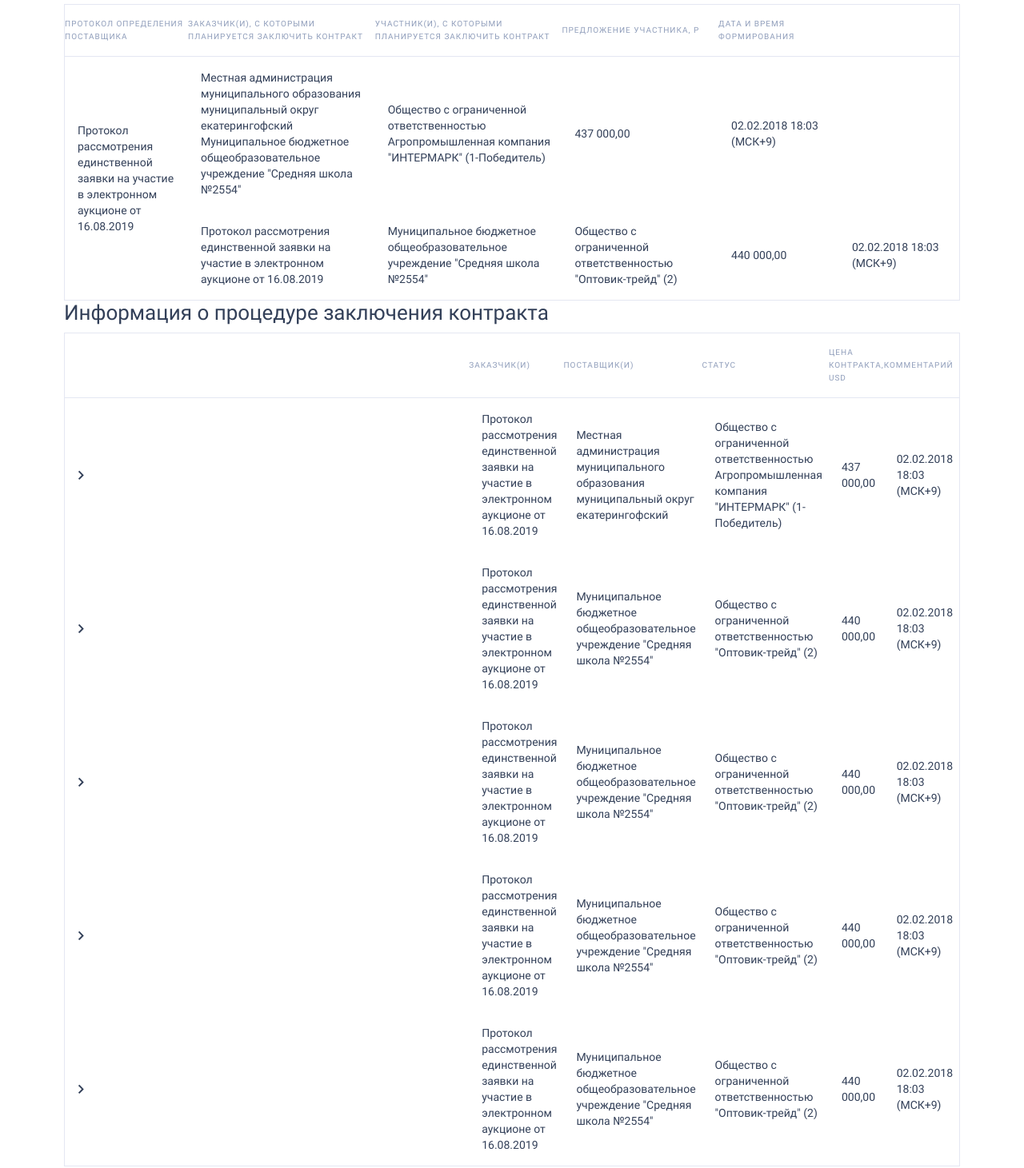
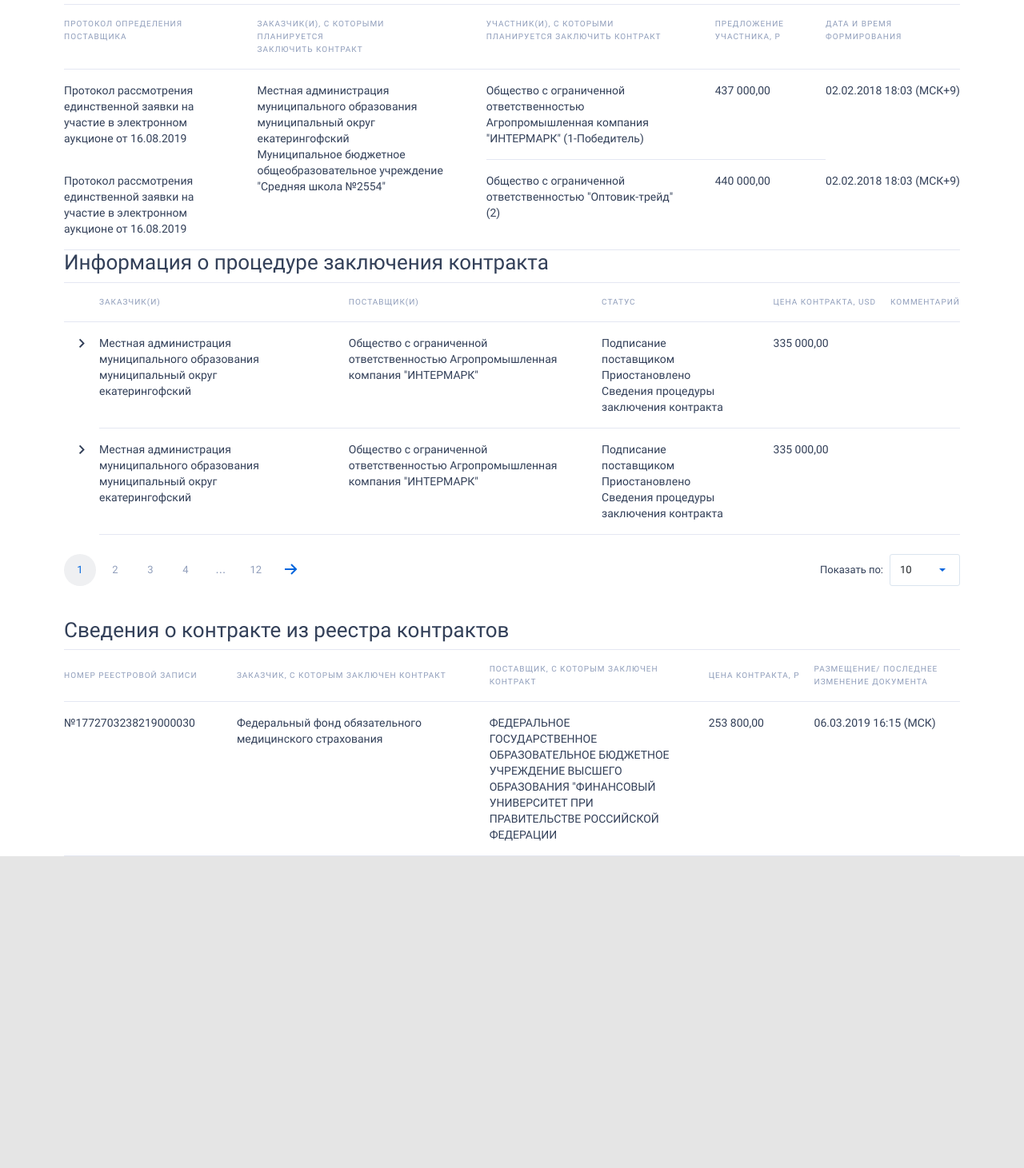
Before and after one commit to lshtw/zakupki-cards, a website: page index.html in a window 1280 px wide. Shown: the part 65-1526 px from the top of the page at 80% size. After the commit the page ends 1136 px from the top, so only its background shows below. Drawn offline with nearby package versions, Linux system fonts and the light colour scheme; files that its build step writes are made by us from their sources.

Commit message:
add padding

```diff
--- a/index.html
+++ b/index.html
@@ -11,139 +11,147 @@
     <h2 class="head-text">Результат определения поставщика, сформированный на основании размещенных протоколов</h2>
     <table class="table">
 
-        <tr class="table__row table__header">
-            <th class="table__header-item table__row-item table-head-text mr40" width="176">Протокол определения
-                поставщика
+        <tr class="table__header table__row">
+            <th class="table__header-item table__row-item table-head-text">
+                <div class="padd">Протокол определения<br>
+                    поставщика
+                </div>
             </th>
-            <th class="table__header-item table__row-item table-head-text mr40" width="270">Заказчик(и), с которыми
-                планируется заключить контракт
+            <th class="table__header-item table__row-item table-head-text">
+                <div class="padd">Заказчик(и), с которыми
+                    планируется<br> заключить контракт
+                </div>
             </th>
-            <th class="table__header-item table__row-item table-head-text mr40" width="225">Участник(и), с которыми
-                планируется заключить контракт
+            <th class="table__header-item table__row-item table-head-text">
+                <div class="padd">Участник(и), с которыми<br>
+                    планируется заключить контракт
+                </div>
             </th>
-            <th class="table__header-item table__row-item table-head-text mr56" width="89">Предложение участника, р
+            <th class="table__header-item table__row-item table-head-text">
+                <div class="padd">Предложение<br> участника, р</div>
             </th>
-            <th class="table__header-item table__row-item table-head-text" width="184">Дата и время формирования
+            <th class="table__header-item table__row-item table-head-text">
+                <div class="padd">Дата и время<br> формирования</div>
             </th>
         </tr>
 
         <tr class="table__row">
-            <td class="table__row-item normal-text" width="176" rowspan="2">Протокол рассмотрения единственной заявки на участие в
-                электронном аукционе от 16.08.2019
+            <td class="table__row-item normal-text border-bottom-0">
+                <div class="padd">Протокол рассмотрения единственной заявки на участие в
+                    электронном аукционе от 16.08.2019
+                </div>
             </td>
-            <td class="table__row-item normal-text" width="270" >Местная администрация муниципального образования
-                муниципальный округ екатерингофский
-                Муниципальное бюджетное общеобразовательное учреждение
-                "Средняя школа №2554"
+            <td class="table__row-item normal-text" rowspan="2">
+                <div class="padd"><p>Местная администрация муниципального образования
+                    муниципальный округ екатерингофский</p>
+                    <p>Муниципальное бюджетное общеобразовательное учреждение
+                        "Средняя школа №2554"</p></div>
             </td>
-            <td class="table__row-item normal-text" width="225">Общество с ограниченной ответственностью Агропромышленная
-                компания "ИНТЕРМАРК" (1-Победитель)
+            <td class="table__row-item normal-text">
+                <div class="padd">Общество с ограниченной ответственностью Агропромышленная
+                    компания "ИНТЕРМАРК" (1-Победитель)
+                </div>
             </td>
-            <td class="table__row-item normal-text" width="89">437 000,00</td>
-            <td class="table__row-item normal-text" width="184">02.02.2018 18:03 (МСК+9)</td>
+            <td class="table__row-item normal-text">
+                <div class="padd">437 000,00</div>
+            </td>
+            <td class="table__row-item normal-text border-bottom-0">
+                <div class="padd">02.02.2018&nbsp;18:03&nbsp;(МСК+9)</div>
+            </td>
         </tr>
         <tr class="table__row">
-            <td class="table__row-item normal-text" width="176">Протокол рассмотрения единственной заявки на участие в
-                электронном аукционе от 16.08.2019
+            <td class="table__row-item normal-text">
+                <div class="padd">Протокол рассмотрения единственной заявки на участие в
+                    электронном аукционе от 16.08.2019
+                </div>
             </td>
-            <td class="table__row-item normal-text" width="270">Муниципальное бюджетное общеобразовательное учреждение
-                "Средняя школа №2554"
+            <td class="table__row-item normal-text">
+                <div class="padd">Общество с ограниченной ответственностью "Оптовик-трейд"
+                    (2)
+                </div>
             </td>
-            <td class="table__row-item normal-text" width="225">Общество с ограниченной ответственностью "Оптовик-трейд"
-                (2)
+            <td class="table__row-item normal-text">
+                <div class="padd">440 000,00</div>
             </td>
-            <td class="table__row-item normal-text" width="89">440 000,00</td>
-            <td class="table__row-item normal-text" width="184">02.02.2018 18:03 (МСК+9)</td>
+            <td class="table__row-item normal-text">
+                <div class="padd">02.02.2018&nbsp;18:03&nbsp;(МСК+9)</div>
+            </td>
         </tr>
 
     </table>
+
 
 </section>
 <section class="container">
     <h2 class="head-text">Информация о процедуре заключения контракта</h2>
     <table class="table">
-        <thead>
-        <tr class="table__row table__header">
-            <th class="table__row-item chevron-td"></th>
-            <th class="table__header-item table__row-item table-head-text middle-td">Заказчик(и)</th>
-            <th class="table__header-item table__row-item table-head-text long-td">Поставщик(и)</th>
-            <th class="table__header-item table__row-item table-head-text large-td">Статус</th>
-            <th class="table__header-item table__row-item table-head-text shallow-td">Цена контракта, usd</th>
-            <th class="table__header-item table__row-item table-head-text standard-td">Комментарий</th>
+
+        <tr class="table__header table__row">
+            <th class="chevrons"></th>
+            <th class="table__header-item table-head-text">
+                <div class="padd">Заказчик(и)</div>
+            </th>
+            <th class="table__header-item table-head-text">
+                <div class="padd">Поставщик(и)</div>
+            </th>
+            <th class="table__header-item table-head-text">
+                <div class="padd">Статус</div>
+            </th>
+            <th class="table__header-item table-head-text">
+                <div class="padd">Цена&nbsp;контракта,&nbsp;usd</div>
+            </th>
+            <th class="table__header-item table-head-text">
+                <div class="padd">Комментарий</div>
+            </th>
         </tr>
-        </thead>
-        <tbody>
+
         <tr class="table__row">
-            <td class="table__row-item chevron-td"><img src="src/img/chevron.svg" alt="Раскрыть"></td>
-            <td class="table__row-item middle-td normal-text">Протокол рассмотрения единственной заявки на участие в
-                электронном аукционе от 16.08.2019
+            <td class="chevron-td"><img src="src/img/chevron.svg"></td>
+            <td class="table__row-item normal-text">
+                <div class="padd">Местная администрация муниципального образования муниципальный округ екатерингофский
+                </div>
             </td>
-            <td class="table__row-item long-td normal-text">Местная администрация муниципального образования
-                муниципальный округ екатерингофский
+            <td class="table__row-item normal-text">
+                <div class="padd">Общество с ограниченной ответственностью Агропромышленная компания "ИНТЕРМАРК"</div>
             </td>
-            <td class="table__row-item large-td normal-text">Общество с ограниченной ответственностью Агропромышленная
-                компания "ИНТЕРМАРК" (1-Победитель)
+            <td class="table__row-item normal-text">
+                <div class="padd">
+                    <p>Подписание поставщиком</p>
+                    <p>Приостановлено</p>
+                    <p>Сведения процедуры заключения контракта</p>
+                </div>
             </td>
-            <td class="table__row-item shallow-td normal-text">437 000,00</td>
-            <td class="table__row-item standard-td normal-text">02.02.2018 18:03 (МСК+9)</td>
+            <td class="table__row-item normal-text">
+                <div class="padd">335&nbsp;000,00</div>
+            </td>
+            <td class="table__row-item normal-text">
+                <div class="padd"></div>
+            </td>
         </tr>
         <tr class="table__row">
-            <td class="table__row-item chevron-td"><img src="src/img/chevron.svg" alt="Раскрыть"></td>
-            <td class="table__row-item middle-td normal-text">Протокол рассмотрения единственной заявки на участие в
-                электронном аукционе от 16.08.2019
+            <td class="chevron-td"><img src="src/img/chevron.svg"></td>
+            <td class="table__row-item normal-text">
+                <div class="padd">Местная администрация муниципального образования муниципальный округ екатерингофский
+                </div>
             </td>
-            <td class="table__row-item long-td normal-text">Муниципальное бюджетное общеобразовательное учреждение
-                "Средняя школа №2554"
+            <td class="table__row-item normal-text" rowspan="2">
+                <div class="padd">Общество с ограниченной ответственностью Агропромышленная компания "ИНТЕРМАРК"</div>
             </td>
-            <td class="table__row-item large-td normal-text">Общество с ограниченной ответственностью "Оптовик-трейд"
-                (2)
+            <td class="table__row-item normal-text">
+                <div class="padd">
+                    <p>Подписание поставщиком</p>
+                    <p>Приостановлено</p>
+                    <p>Сведения процедуры заключения контракта</p>
+                </div>
             </td>
-            <td class="table__row-item shallow-td normal-text">440 000,00</td>
-            <td class="table__row-item standard-td normal-text">02.02.2018 18:03 (МСК+9)</td>
+            <td class="table__row-item normal-text">
+                <div class="padd">335&nbsp;000,00</div>
+            </td>
+            <td class="table__row-item normal-text">
+                <div class="padd"></div>
+            </td>
         </tr>
-        <tr class="table__row">
-            <td class="table__row-item chevron-td"><img src="src/img/chevron.svg" alt="Раскрыть"></td>
-            <td class="table__row-item middle-td normal-text">Протокол рассмотрения единственной заявки на участие в
-                электронном аукционе от 16.08.2019
-            </td>
-            <td class="table__row-item long-td normal-text">Муниципальное бюджетное общеобразовательное учреждение
-                "Средняя школа №2554"
-            </td>
-            <td class="table__row-item large-td normal-text">Общество с ограниченной ответственностью "Оптовик-трейд"
-                (2)
-            </td>
-            <td class="table__row-item shallow-td normal-text">440 000,00</td>
-            <td class="table__row-item standard-td normal-text">02.02.2018 18:03 (МСК+9)</td>
-        </tr>
-        <tr class="table__row">
-            <td class="table__row-item chevron-td"><img src="src/img/chevron.svg" alt="Раскрыть"></td>
-            <td class="table__row-item middle-td normal-text">Протокол рассмотрения единственной заявки на участие в
-                электронном аукционе от 16.08.2019
-            </td>
-            <td class="table__row-item long-td normal-text">Муниципальное бюджетное общеобразовательное учреждение
-                "Средняя школа №2554"
-            </td>
-            <td class="table__row-item large-td normal-text">Общество с ограниченной ответственностью "Оптовик-трейд"
-                (2)
-            </td>
-            <td class="table__row-item shallow-td normal-text">440 000,00</td>
-            <td class="table__row-item standard-td normal-text">02.02.2018 18:03 (МСК+9)</td>
-        </tr>
-        <tr class="table__row">
-            <td class="table__row-item chevron-td"><img src="src/img/chevron.svg" alt="Раскрыть"></td>
-            <td class="table__row-item middle-td normal-text">Протокол рассмотрения единственной заявки на участие в
-                электронном аукционе от 16.08.2019
-            </td>
-            <td class="table__row-item long-td normal-text">Муниципальное бюджетное общеобразовательное учреждение
-                "Средняя школа №2554"
-            </td>
-            <td class="table__row-item large-td normal-text">Общество с ограниченной ответственностью "Оптовик-трейд"
-                (2)
-            </td>
-            <td class="table__row-item shallow-td normal-text">440 000,00</td>
-            <td class="table__row-item standard-td normal-text">02.02.2018 18:03 (МСК+9)</td>
-        </tr>
-        </tbody>
+
     </table>
     <div class="paginator-block">
         <div class="d-flex justify-content-between">
@@ -153,21 +161,26 @@
                         <a class="page__link page__link_active">
                             <span class="link-text">1</span>
                         </a>
-                    </li><li class="page">
+                    </li>
+                    <li class="page">
                         <a href="javascript:goToPage(2)" data-pagenumber="2" class="page__link">
                             <span class="link-text">2</span>
                         </a>
-                    </li><li class="page">
+                    </li>
+                    <li class="page">
                         <a href="javascript:goToPage(3)" data-pagenumber="3" class="page__link">
                             <span class="link-text">3</span>
                         </a>
-                    </li><li class="page">
+                    </li>
+                    <li class="page">
                         <a href="javascript:goToPage(4)" data-pagenumber="3" class="page__link">
                             <span class="link-text">4</span>
                         </a>
-                    </li><li class="page paginator-block__ellipsis">
+                    </li>
+                    <li class="page paginator-block__ellipsis">
                         <span class="link-text-enum">...</span>
-                    </li><li class="page">
+                    </li>
+                    <li class="page">
                         <a href="javascript:goToPage(12)" data-pagenumber="100" class="page__link">
                             <span class="link-text">12</span>
                         </a>
@@ -197,56 +210,49 @@
         </div>
     </div>
 </section>
-<!--<section class="container">-->
-    <!--<h2 class="head-text">Результат определения поставщика, сформированный на основании размещенных протоколов</h2>-->
-    <!--<div class="table">-->
+<section class="container">
+    <h2 class="head-text">Сведения о контракте из реестра контрактов</h2>
+    <table class="table">
 
-        <!--<div class="table__row table__header">-->
-            <!--<div class="table__header-item table__row-item table-head-text mr40" >Протокол определения-->
-                <!--поставщика-->
-            <!--</div>-->
-            <!--<div class="table__header-item table__row-item table-head-text mr40">Заказчик(и), с которыми-->
-                <!--планируется заключить контракт-->
-            <!--</div>-->
-            <!--<div class="table__header-item table__row-item table-head-text mr40">Участник(и), с которыми-->
-                <!--планируется заключить контракт-->
-            <!--</div>-->
-            <!--<div class="table__header-item table__row-item table-head-text mr56">Предложение участника, р-->
-            <!--</div>-->
-            <!--<div class="table__header-item table__row-item table-head-text">Дата и время формирования-->
-            <!--</div>-->
-        <!--</div>-->
+        <tr class="table__header table__row">
+            <th class="table__header-item table-head-text">
+                <div class="padd">Номер реестровой записи</div>
+            </th>
+            <th class="table__header-item table-head-text">
+                <div class="padd">Заказчик,&nbsp;с&nbsp;которым&nbsp;заключен&nbsp;контракт</div>
+            </th>
+            <th class="table__header-item table-head-text">
+                <div class="padd">Поставщик, с которым заключен<br>контракт</div>
+            </th>
+            <th class="table__header-item table-head-text">
+                <div class="padd">Цена&nbsp;контракта,&nbsp;р</div>
+            </th>
+            <th class="table__header-item table-head-text">
+                <div class="padd">Размещение/&nbsp;последнее изменение документа</div>
+            </th>
+        </tr>
 
-        <!--<div class="table__row">-->
-            <!--<div class="table__row-item normal-text">Протокол рассмотрения единственной заявки на участие в-->
-                <!--электронном аукционе от 16.08.2019-->
-            <!--</div>-->
-            <!--<div class="table__row-item normal-text">Местная администрация муниципального образования-->
-                <!--муниципальный округ екатерингофский-->
-                <!--Муниципальное бюджетное общеобразовательное учреждение-->
-                <!--"Средняя школа №2554"-->
-            <!--</div>-->
-            <!--<div class="table__row-item normal-text">Общество с ограниченной ответственностью Агропромышленная-->
-                <!--компания "ИНТЕРМАРК" (1-Победитель)-->
-            <!--</div>-->
-            <!--<div class="table__row-item normal-text">437 000,00</div>-->
-            <!--<div class="table__row-item normal-text">02.02.2018 18:03 (МСК+9)</div>-->
-        <!--</div>-->
-        <!--<div class="table__row">-->
-            <!--<div class="table__row-item normal-text">Протокол рассмотрения единственной заявки на участие в-->
-                <!--электронном аукционе от 16.08.2019-->
-            <!--</div>-->
-            <!--<div class="table__row-item normal-text">Муниципальное бюджетное общеобразовательное учреждение-->
-                <!--"Средняя школа №2554"-->
-            <!--</div>-->
-            <!--<div class="table__row-item normal-text">Общество с ограниченной ответственностью "Оптовик-трейд"-->
-                <!--(2)-->
-            <!--</div>-->
-            <!--<div class="table__row-item normal-text">440 000,00</div>-->
-            <!--<div class="table__row-item normal-text">02.02.2018 18:03 (МСК+9)</div>-->
-        <!--</div>-->
-
-    <!--</div>-->
-<!--</section>-->
+        <tr class="table__row">
+            <td class="table__row-item normal-text">
+                <div class="padd">№1772703238219000030</div>
+            </td>
+            <td class="table__row-item normal-text">
+                <div class="padd">Федеральный фонд обязательного медицинского страхования</div>
+            </td>
+            <td class="table__row-item normal-text">
+                <div class="padd bid-td padRight5 text-uppercase">
+                    Федеральное государственное образовательное бюджетное учреждение высшего образования
+                    "Финансовый университет при правительстве Российской Федерации
+                </div>
+            </td>
+            <td class="table__row-item normal-text">
+                <div class="padd">253&nbsp;800,00</div>
+            </td>
+            <td class="table__row-item normal-text">
+                <div class="padd">06.03.2019 16:15 (МСК)</div>
+            </td>
+        </tr>
+    </table>
+</section>
 </body>
 </html>
--- a/src/styles/style.scss
+++ b/src/styles/style.scss
@@ -6,6 +6,13 @@
 
 body {
   background-color: #E5E5E5;
+}
+.padd {
+  padding-right: 18px;
+}
+
+p {
+  margin: 0;
 }
 
 .container {
@@ -48,16 +55,7 @@
 .table {
   border-collapse: collapse;
   width: 100%;
-  border: 1px solid #E4E7F2;
-  &__row {
 
-    &-item {
-      padding: 16px 8px 16px 16px;
-      &:last-of-type {
-        margin-right: 0;
-      }
-    }
-  }
   &__header {
     border-top: 1px solid #E4E7F2;
     border-bottom: 1px solid #E4E7F2;
@@ -65,6 +63,31 @@
 
     &-item {
       padding: 16px 0;
+      vertical-align: middle;
+
+      &:last-of-type {
+        padding-right: 0;
+        & .padd {
+          padding-right: 0;
+        }
+      }
+    }
+  }
+
+  &__row {
+
+    &-item {
+      padding: 16px 8px 16px 16px;
+      padding: 16px 34px 16px 0;
+      border-bottom: 1px solid #E4E7F2;
+      vertical-align: baseline;
+      &:last-of-type {
+       padding-right: 0;
+        & .padd {
+          padding-right: 0;
+        }
+      }
+
     }
   }
 }
@@ -75,8 +98,7 @@
 }
 
 .bid-td {
-  max-width: 240px;
-  width: 100%;
+  width: 240px;
 }
 
 .large-td {
@@ -131,7 +153,9 @@
 
 .chevron-td {
   max-width: 44px;
-  width: 100%;
+  width: 44px;
+  text-align: center;
+  vertical-align: baseline;
 }
 
 .paginator-block {
```
